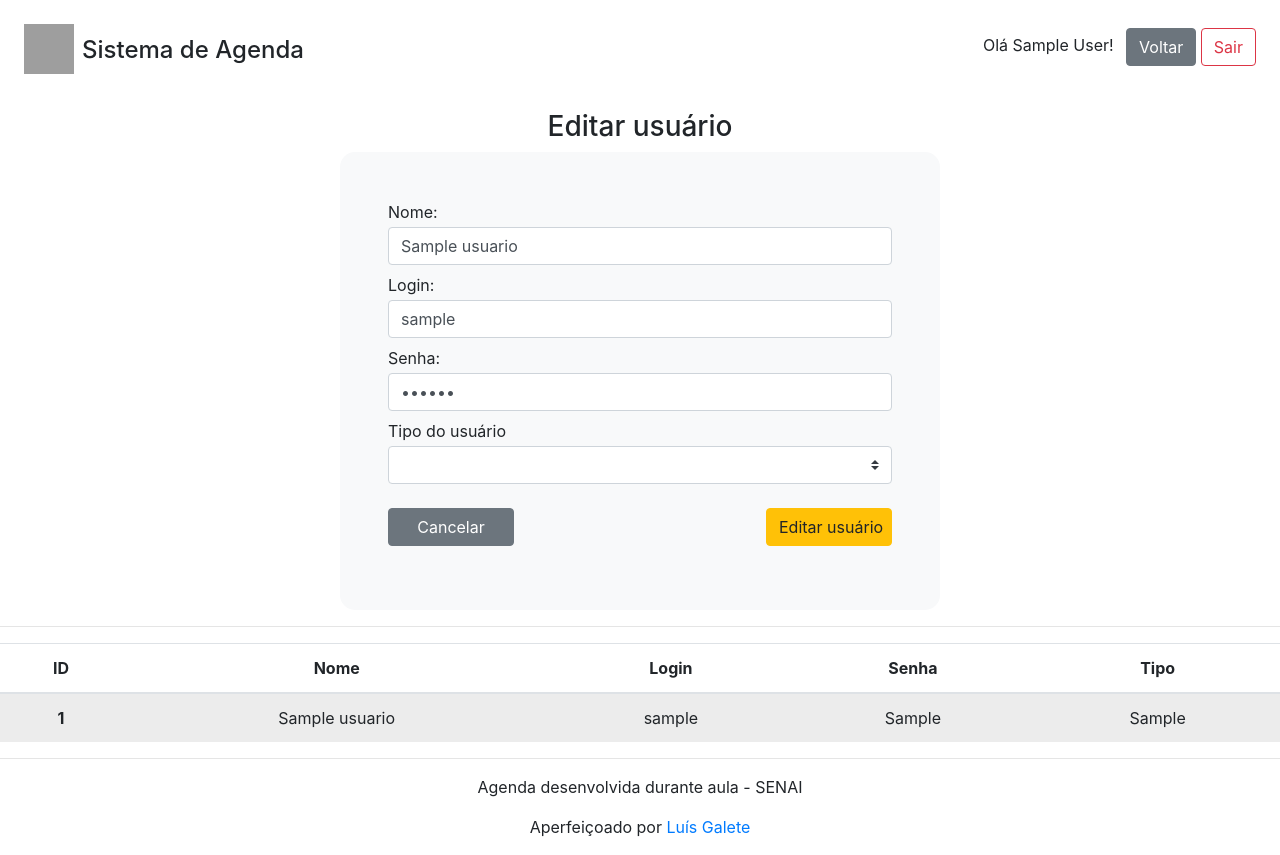
After one commit to yunger7/SENAI, a PHP site: page /config/editar-usuario.php?id=1 in a window 1280 px wide. The commit adds this page. Run offline with PHP 8.4, Linux system fonts and the light colour scheme; the visitor is signed in with stand-in values (Sample User, id 1); tables that the repository leaves empty or names only in its code hold one stand-in row (values such as "Sample post"); lists and menus that the app fills with data are empty; grey boxes are pictures that could not be loaded.

```diff
--- a/PHP & Banco de Dados/Sistema - Agenda/agenda.php
+++ b/PHP & Banco de Dados/Sistema - Agenda/agenda.php
@@ -11,7 +11,7 @@ if ($_SESSION["status"] != "ok") {
 
 <body>
   <header class="my-4 d-flex justify-content-between align-items-center">
-    <h1 class="h4 ml-4">Sistema de Agenda</h1>
+    <h2 class="h4 ml-4"><span><img src="images/agenda.svg" alt="Logo" width="50" height="50" class="mb-1 mr-2"></span>Sistema de Agenda</h2>
     <ul class="mr-4 list-unstyled">
       <li class="d-inline mr-2">Olá <?php echo $_SESSION["user"]; ?>!</li>
       <li class="d-inline"><a href="config/sair.php" class="btn btn-outline-danger">Sair</a></li>
--- a/PHP & Banco de Dados/Sistema - Agenda/config/cadusuario.php
+++ b/PHP & Banco de Dados/Sistema - Agenda/config/cadusuario.php
@@ -11,12 +11,12 @@ $sql = "INSERT INTO usuario (nome, login, senha, tipo) VALUES ('$nome', '$login'
 if(mysqli_query($conn, $sql)){
   echo "<script language='javascript' type='text/javascript'>
   alert('Usuário cadastrado com sucesso!');
-  window.location.href = '../painel-admin.php';
+  window.location.href = '../usuarios.php';
   </script>";
 } else {
   echo "
   <script language='javascript' type='text/javascript'>
   alert('Não foi possível cadastrar o usuário!');
-  window.location.href = '../painel-admin.php';
+  window.location.href = '../usuarios.php';
   </script>";
 }
--- /dev/null
+++ b/PHP & Banco de Dados/Sistema - Agenda/config/editar-usuario.php
@@ -0,0 +1,137 @@
+<?php
+session_start();
+include('conecta.php');
+
+if ($_SESSION["status"] != "ok") {
+  header('location: ../index.php');
+}
+
+$idEditar = $_GET['id'];
+
+// EDITAR REGISTRO
+if(isset($_POST['submit'])){
+  $id = $_POST['id-editar'];
+  $nome = $_POST['nome'];
+  $login = $_POST['login'];
+  $senha = $_POST['senha'];
+  $tipo = $_POST['tipo'];
+
+  $sql = "UPDATE usuario SET nome = '$nome', login = '$login', senha = '$senha', tipo = '$tipo' WHERE id = '$id'";
+
+  if(mysqli_query($conn, $sql)){
+    echo "<script language = 'javascript' type = 'text/javascript'>
+    alert('Usuário editado com sucesso!');
+    window.location.href = '../usuarios.php';
+    </script>";
+  } else {
+    echo "<script language = 'javascript' type = 'text/javascript'>
+    alert('Não foi possível editar o usuário');
+    window.location.href = '../usuarios.php';
+    </script>";
+  }
+
+  mysqli_close($conn);
+}
+
+// BUSCAR REGISTROS
+
+// 1. Todos os usuários
+$sql = "SELECT * FROM usuario ORDER BY id" or die(mysqli_error($conn));
+$resultado = mysqli_query($conn, $sql);
+$usuarios = mysqli_fetch_all($resultado, MYSQLI_ASSOC);
+
+// 2. Usuário para editar
+$sql = "SELECT * FROM usuario WHERE id = '$idEditar'" or die(mysqli_error($conn));
+$resultadoUsuario = mysqli_query($conn, $sql);
+$usuarioEditar = mysqli_fetch_assoc($resultadoUsuario);
+
+// LIBERAR MEMÓRIA
+mysqli_free_result($resultado);
+mysqli_free_result($resultadoUsuario);
+mysqli_close($conn);
+
+?>
+
+<!DOCTYPE html>
+<html lang="pt-br">
+<?php include '../templates/header.php'; ?>
+
+<body style="width: initial; height: initial; overflow: initial;">
+<header class="my-4 d-flex justify-content-between align-items-center">
+    <h2 class="h4 ml-4"><span><img src="../images/agenda.svg" alt="Logo" width="50" height="50" class="mb-1 mr-2"></span>Sistema de Agenda</h2>
+    <ul class="mr-4 list-unstyled">
+      <li class="d-inline mr-2">Olá <?php echo $_SESSION["user"]; ?>!</li>
+      <li class="d-inline"><a href="../pessoas.php" class="btn btn-secondary">Voltar</a></li>
+      <li class="d-inline"><a href="config/sair.php" class="btn btn-outline-danger">Sair</a></li>
+    </ul>
+  </header>
+  <nav>
+    <?php include '../templates/menu.php'; ?>
+  </nav>
+  <section class="mt-4">
+    <h1 class="h3 text-center">Editar usuário</h1>
+    <form action="<?php echo $_SERVER['PHP_SELF']; ?>" method="POST" class="p-5 w-75 bg-light mx-auto d-flex flex-column" style="max-width: 600px; border-radius: 15px;">
+      <label for="nome" style="margin-bottom: 0.2em;">Nome: </label>
+      <input class="form-control mb-2" type="text" name="nome" id="nome" value="<?php echo $usuarioEditar['nome']; ?>" placeholder="Digite o nome" required>
+      <label for="login" style="margin-bottom: 0.2em;">Login: </label>
+      <input class="form-control mb-2" type="text" name="login" id="login" value="<?php echo $usuarioEditar['login']; ?>" placeholder="Digite o login" required>
+      <label for="senha" style="margin-bottom: 0.2em;">Senha: </label>
+      <input class="form-control mb-2" type="password" name="senha" id="senha" value="<?php echo $usuarioEditar['senha'] ?>" placeholder="Digite a senha" required>
+      <label for="tipo-usuario" style="margin-bottom: 0.2em;">Tipo do usuário</label>
+      <select class="custom-select mb-2" name="tipo" id="tipo-usuario" required>
+        <?php if($usuarioEditar['tipo'] == 'admin'){ ?>
+          <option disabled>Selecione uma opção</option>
+          <option value="admin" selected>Admin</option>
+          <option value="normal">Normal</option>
+        <?php } elseif ($usuarioEditar['tipo'] == 'normal'){ ?>
+          <option disabled>Selecione uma opção</option>
+          <option value="admin">Admin</option>
+          <option value="normal" selected>Normal</option>
+        <?php } ?>
+      </select>
+      <div class="buttons d-flex align-items-center justify-content-between py-3">
+        <a href="../usuarios.php" class="btn btn-secondary w-25">Cancelar</a>
+        <input type="hidden" name="id-editar" value="<?php echo $usuarioEditar['id']; ?>">
+        <input type="submit" name="submit" value="Editar usuário" class="btn btn-warning w-25">
+      </div>
+    </form>
+  </section>
+  <hr>
+  <section>
+    <table class="table text-center">
+      <thead>
+        <tr>
+          <th scope="col">ID</th>
+          <th scope="col">Nome</th>
+          <th scope="col">Login</th>
+          <th scope="col">Senha</th>
+          <th scope="col">Tipo</th>
+        </tr>
+      </thead>
+      <tbody>
+        <?php foreach ($usuarios as $usuario) : ?>
+          <?php if($usuario['id'] == $idEditar){ ?>
+            <tr style="background-color: #ECECEC;">
+              <th scope="row"><?php echo $usuario['id']; ?></th>
+              <td><?php echo $usuario['nome'];?></td>
+              <td><?php echo $usuario['login'];?></td>
+              <td><?php echo $usuario['senha'];?></td>
+              <td><?php echo $usuario['tipo'];?></td>
+           </tr>
+          <?php } else { ?>
+          <tr>
+            <th scope="row"><?php echo $usuario['id']; ?></th>
+            <td><?php echo $usuario['nome'];?></td>
+            <td><?php echo $usuario['login'];?></td>
+            <td><?php echo $usuario['senha'];?></td>
+            <td><?php echo $usuario['tipo'];?></td>
+          </tr>
+          <?php } ?>
+        <?php endforeach; ?>
+      </tbody>
+    </table>
+  </section>
+  <?php include '../templates/footer.php'; ?>
+</body>
+
+</html>
--- a/PHP & Banco de Dados/Sistema - Agenda/templates/footer.php
+++ b/PHP & Banco de Dados/Sistema - Agenda/templates/footer.php
@@ -1,4 +1,5 @@
 <hr>
 <footer class="text-center position-relative">
   <p>Agenda desenvolvida durante aula - SENAI</p>
+  <p>Aperfeiçoado por <a href="https://github.com/yunger7/" target="_blank">Luís Galete</a></p>
 </footer>
--- a/PHP & Banco de Dados/Sistema - Agenda/templates/menu.php
+++ b/PHP & Banco de Dados/Sistema - Agenda/templates/menu.php
@@ -10,7 +10,7 @@ if ($current_file === 'agenda.php') {
 ?>
     <ul class="nav nav-tabs">
       <li class="nav-item"><a class="nav-link active" href="#">Home</a></li>
-      <li class="nav-item"><a class="nav-link" href="painel-admin.php">Painel</a></li>
+      <li class="nav-item"><a class="nav-link" href="usuarios.php">Usuários</a></li>
       <li class="nav-item"><a class="nav-link" href="pessoas.php">Pessoas</a></li>
     </ul>
 <?php } else { ?>
@@ -21,13 +21,13 @@ if ($current_file === 'agenda.php') {
 <?php } } ?>
 
 <?php
-// Painel
-if ($current_file === 'painel-admin.php') {
+// Usuários
+if ($current_file === 'usuarios.php') {
   if ($tipo === 'admin') {
 ?>
     <ul class="nav nav-tabs">
       <li class="nav-item"><a class="nav-link" href="agenda.php">Home</a></li>
-      <li class="nav-item"><a class="nav-link active" href="#">Painel</a></li>
+      <li class="nav-item"><a class="nav-link active" href="#">Usuários</a></li>
       <li class="nav-item"><a class="nav-link" href="pessoas.php">Pessoas</a></li>
     </ul>
 <?php } else { ?>
@@ -44,7 +44,7 @@ if ($current_file === 'pessoas.php') {
 ?>
     <ul class="nav nav-tabs">
       <li class="nav-item"><a class="nav-link" href="agenda.php">Home</a></li>
-      <li class="nav-item"><a class="nav-link" href="painel-admin.php">Painel</a></li>
+      <li class="nav-item"><a class="nav-link" href="usuarios.php">Usuários</a></li>
       <li class="nav-item"><a class="nav-link active" href="#">Pessoas</a></li>
     </ul>
 <?php } else { ?>
```
Also changed, not shown: PHP & Banco de Dados/Sistema - Agenda/cadastrar-pessoas.php (added, +84 -0 lines), PHP & Banco de Dados/Sistema - Agenda/config/cadpessoa.php (added, +34 -0 lines), PHP & Banco de Dados/Sistema - Agenda/config/excluir-pessoa.php (added, +22 -0 lines), PHP & Banco de Dados/Sistema - Agenda/config/excluir-usuario.php (added, +22 -0 lines), PHP & Banco de Dados/Sistema - Agenda/pessoas.php (+82 -5 lines), PHP & Banco de Dados/Sistema - Agenda/usuarios.php (renamed from PHP & Banco de Dados/Sistema - Agenda/painel-admin.php, +12 -6 lines), PHP & Banco de Dados/Sistema - Agenda/config/editar-pessoa.php (added), PHP & Banco de Dados/Sistema - Agenda/config/login.php (indentation only).
